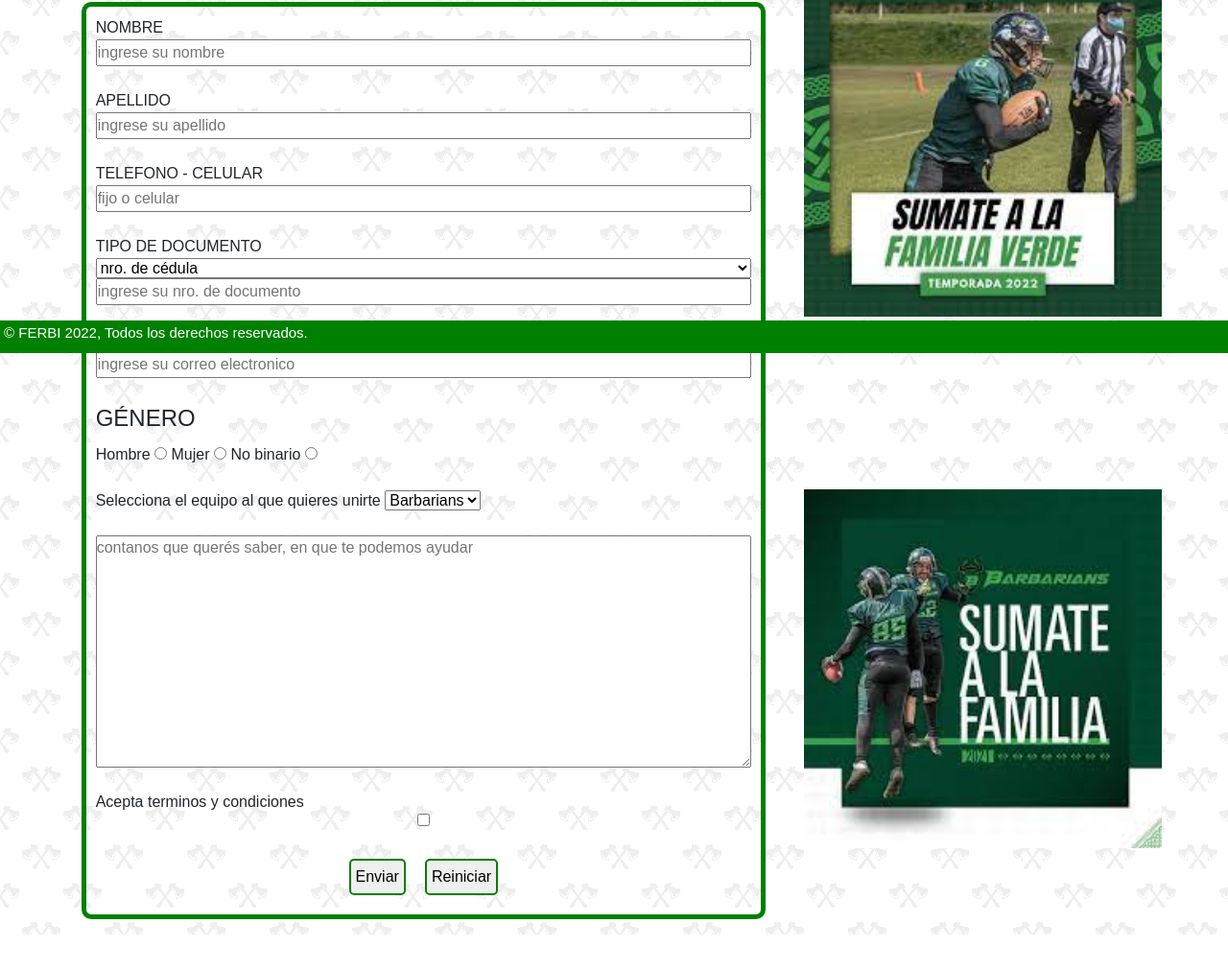
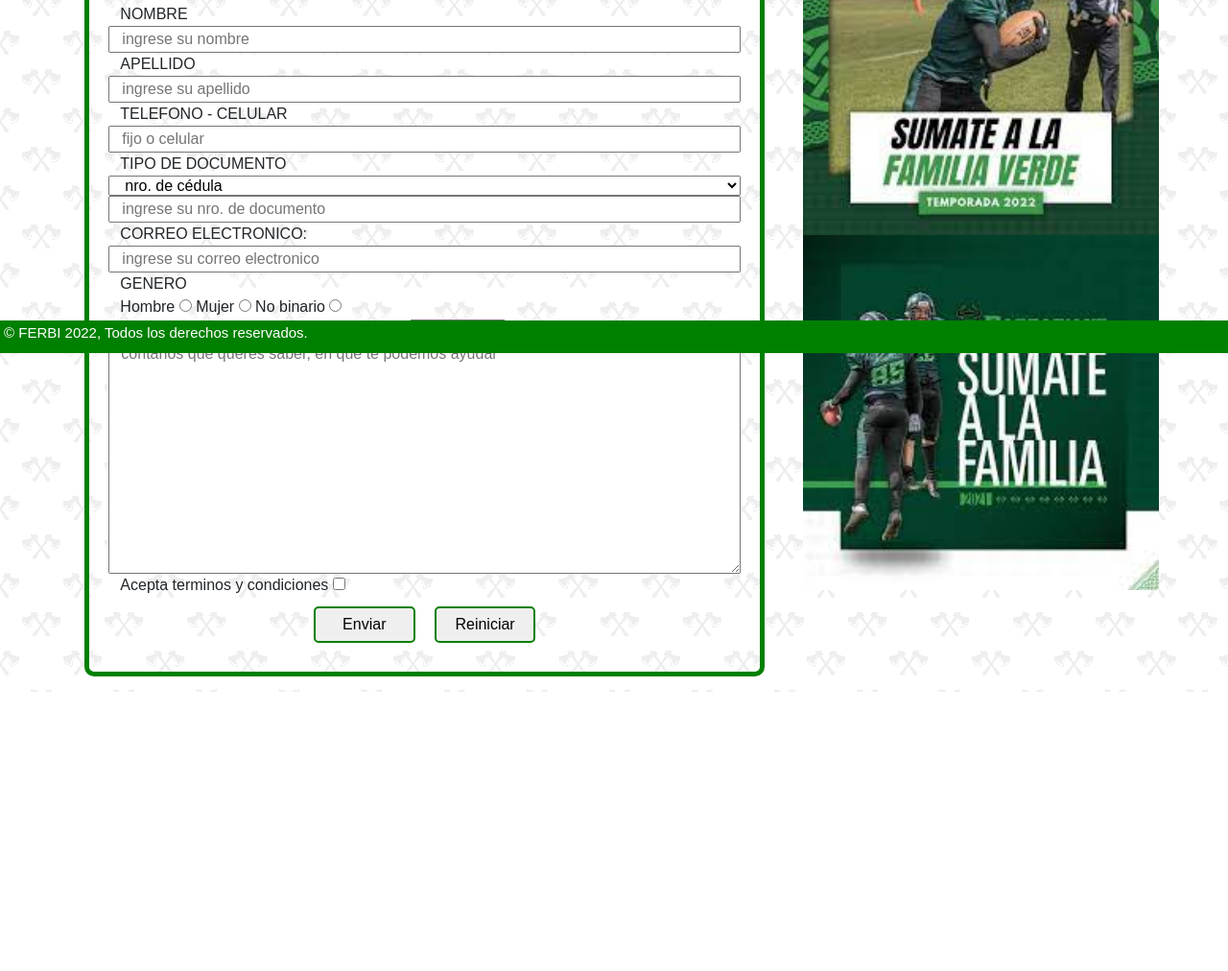
Before and after one commit to Flarrica/BarbariansLarrica, a plain HTML site: page pages/contacto.html in a window 1280 px wide. Shown: the part 432-1444 px from the top of the page at 96% size. After the commit the page ends 1187 px from the top, so only its background shows below. Drawn offline with nearby package versions, Linux system fonts and the light colour scheme; a web font is replaced by a local one.

Commit message:
cambios gen+ para SASS

```diff
--- /dev/null
+++ b/assets/scss/_base.scss
@@ -0,0 +1,5 @@
+
+.base{
+    background-image: url(../img/hachas\ \(5\).jpg);
+    background-attachment:fixed;
+}
--- a/assets/scss/_nav.scss
+++ b/assets/scss/_techo.scss
@@ -23,3 +23,19 @@
 .navbar{
     background-color: green;
 }
+
+
+@media(min-width:1000px){
+
+    .techoHacha{
+        display: unset;
+        padding: 5px;
+    }
+
+    .techoB{
+        display: unset;
+    }
+    .escudo{
+        padding: 5px;
+    }
+}
--- a/assets/scss/style.scss
+++ b/assets/scss/style.scss
@@ -2,15 +2,12 @@
 
 
 @import "reset";
-@import "nav";
+@import "techo";
+@import "base";
 @import "redes";
 
 @import "footer";
 
-.base{
-    background-image: url(../img/hachas\ \(5\).jpg);
-    background-attachment:fixed;
-}
 
 .btnForm{
     margin: 10px;
@@ -35,33 +32,12 @@
 
 
 .cajaFormulario{
-    display: flex;
-    flex-direction: column;
     border: 5px solid green;
-    padding: 10px;
     border-radius: 10px;
-}
-.botonesFormulario{
-    display: flex;
-    align-items: center;
-    justify-content: center;
-
 }
 
 
-
-
 /* Pagina Ubicación*/
-
-.contenedorUbicacion{
-    display: flex;
-    flex-direction: column;
-    align-items: center;
-}
-.tituloUbicacion h3{
-    font-size: 15px;
-    margin: 10px;
-}
 
 .map-container{
     margin: 0px 20px 50px 20px;
@@ -69,15 +45,14 @@
     padding-bottom:56.25%;
     position:relative;
     height:0;
+    iframe{
+        left:0;
+        top:0;
+        height:100%;
+        width:100%;
+        position:absolute;
+    }
 }
-.map-container iframe{
-    left:0;
-    top:0;
-    height:100%;
-    width:100%;
-    position:absolute;
-}
-
 
 /* pagina Tienda*/
 
@@ -116,21 +91,7 @@
 
 @media(min-width:1000px){
 
-    .techoHacha{
-        display: unset;
-        padding: 5px;
-    }
-
-    .techoB{
-        display: unset;
-    }
-    .escudo{
-        padding: 5px;
-    }
-
     /* pagina Partidos*/
-
-
 
     /*pagina Contactos*/
 
--- a/pages/contacto.html
+++ b/pages/contacto.html
@@ -53,22 +53,22 @@
                 </div>
             </div>
         </nav>
-        <div class="contactos m-2 row justify-content-center">
-            <div class="m-3 col-12 col-lg-7">
-                <div class="tituloTienda">
-                    <h3 class="m-4">COMPLETA EL FORMULARIO QUE TE CONTACTAMOS</h3>
+        <div class="row container-fluid align-items-start justify-content-center m-0">
+            <div class="row m-3 align-items-center justify-content-around col-lg-7">
+                <div class="tituloTienda row pb-4">
+                    <h3>COMPLETA EL FORMULARIO QUE TE CONTACTAMOS</h3>
                 </div>
-                <div class="cajaFormulario">
-                    <form action="" method="get"></form>
+                <div class="cajaFormulario row p-3 align-items-center justify-content-center">
+                    <form action="" method="get" class="row col-12 p-1 align-items-center justify-content-center">
                         <label for="nombre">NOMBRE</label>
                         <input type="text" name="NOMBRE" id="nombre" placeholder="ingrese su nombre" required>
-                    <br>
+
                         <label for="apellido">APELLIDO</label>
                         <input type="text" name="apellido" id="apellido" placeholder="ingrese su apellido">
-                    <br>
+
                         <label for="telefono">TELEFONO - CELULAR</label>
                         <input type="number" name="telefono" id="telefono" placeholder="fijo o celular" required>
-                    <br>
+
                         <label for="documento">TIPO DE DOCUMENTO</label>
                         <select name="documento">
                             <option value="cedula">nro. de cédula</option>
@@ -77,12 +77,12 @@
                             <option value="otro">otro</option>
                         </select>
                         <input type="number" name="documento" id="documento" placeholder="ingrese su nro. de documento" required>
-                    <br>
+
                         <label for="email">CORREO ELECTRONICO:</label>
                         <input type="email" name="mail" id="mail" placeholder="ingrese su correo electronico" required>
-                    <br>
+
                         <fieldset>
-                        <legend>GÉNERO</legend>
+                            <label for="genero">GENERO</label>
                             <div>
                                 <label for="genero">Hombre</label>
                                 <input type="radio" name="sexo" value="hombre">
@@ -92,7 +92,7 @@
                                 <input type="radio" name="sexo" value="no binario">
                             </div>
                         </fieldset>
-                    <br>
+
                         <div>
                             <label for="Seleccion">Selecciona el equipo al que quieres unirte</label>
                             <select name="Seleccion">
@@ -100,19 +100,22 @@
                                 <option value="Valkirias">Valkirias</option>
                             </select>
                         </div>
-                    <br>
+
                         <textarea name="comentarios" id="" cols="30" rows="10" placeholder="contanos que querés saber, en que te podemos ayudar" ></textarea>
-                    <br>
+
+                        <div>
                             <label for="acepta terminos y condiciones"> Acepta terminos y condiciones </label>
                             <input type="checkbox" name="acepto" value="si" required>
-                    <br>
-                    <div class="botonesFormulario">
-                        <input class="btnForm" type="submit" value="Enviar">
-                        <input class="btnForm" type="reset" value="Reiniciar">
+                        </div>
+
+                        <div class="row align-items-center justify-content-center">
+                            <input class="btnForm col-4 col-sm-2" type="submit" value="Enviar">
+                            <input class="btnForm col-4 col-sm-2" type="reset" value="Reiniciar">
+                        </div>
+                    </form>
                 </div>
             </div>
-            </div>
-            <div class="row flex-wrap align-items-center justify-content-center col-12 col-lg-4">
+            <div class="row flex-wrap py-3 col-12 col-lg-4">
                     <img class="img-fluid" src="../assets/img/sumate.jpg" alt="sumateUno">
                     <img class="img-fluid" src="../assets/img/sumate2.jpg" alt="sumateDos">
             </div>
```
Also changed, not shown: pages/partidos.html (+1 -1 lines), assets/css/style.css, assets/scss/_variables.scss (added), 1 other file. Lines whose indentation alone changed are shown as unchanged.
